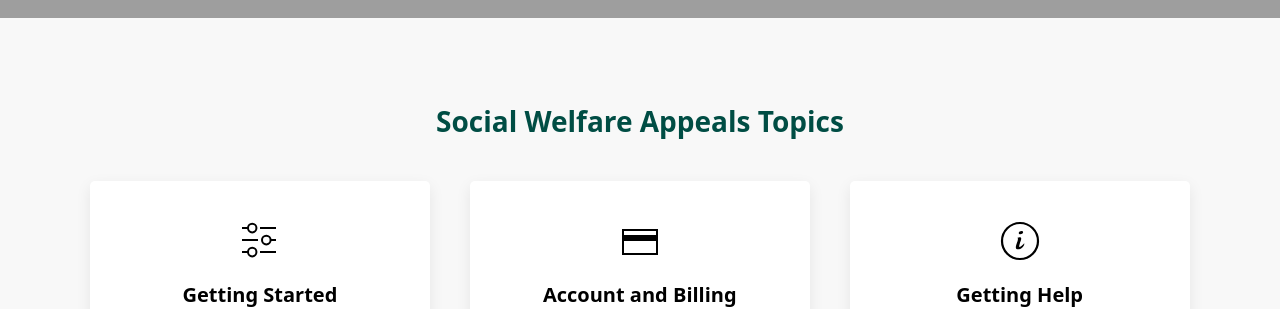
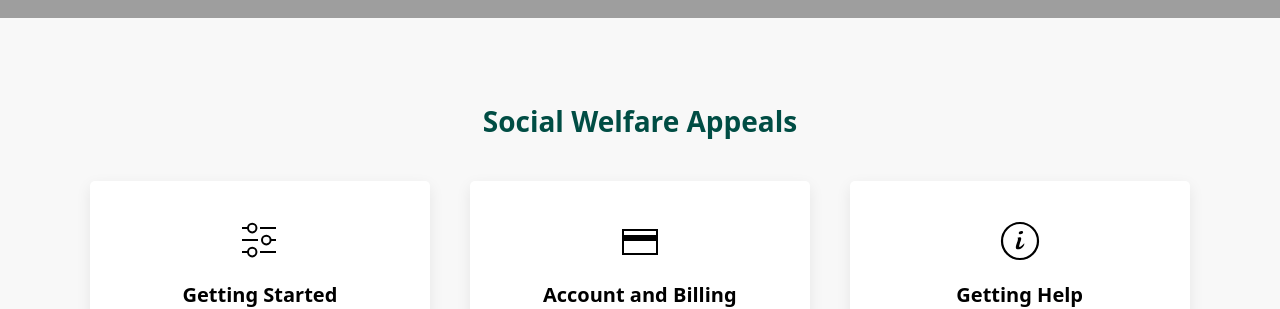
Before and after one commit to robbertl/socialwelfareappeal, a Jekyll site: the page built from index.md, in a window 1280 px wide. Shown: the part 524-833 px from the top of the page. Built offline with Jekyll 4.4.1, drawn with Linux system fonts in a browser that asks for light colours.

Commit message:
Update navigation_categories.yml

```diff
--- a/_data/navigation_categories.yml
+++ b/_data/navigation_categories.yml
@@ -1,6 +1,6 @@
 # Categories home page navigation
 
-- heading: Social Welfare Appeals Topics
+- heading: Social Welfare Appeals
   categories:
     - title: Getting Started
       desc: Get your account up and running in just few easy steps
```
